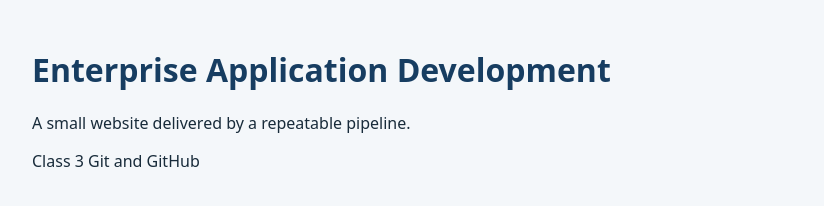
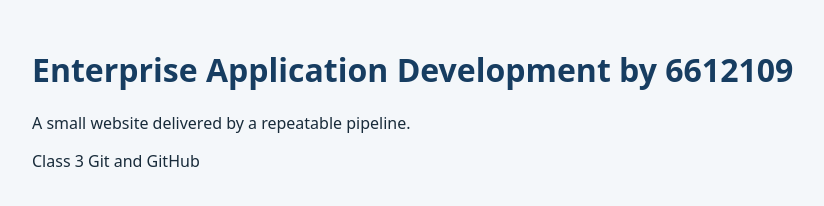
Before and after one commit to WileE-Coyote2003/EAD-website-delivery-starter, a plain HTML site: page src/index.html in a window 1280 px wide. Shown: the whole page, without its empty margins (208-1032 px from the left). Drawn offline with Linux system fonts and the light colour scheme.

Commit message:
Update homepage heading with student ID

```diff
--- a/src/index.html
+++ b/src/index.html
@@ -8,7 +8,7 @@
 </head>
 <body>
   <main>
-    <h1>Enterprise Application Development</h1>
+    <h1>Enterprise Application Development by 6612109</h1>
     <p id="message">A small website delivered by a repeatable pipeline.</p>
     <p>Class 3 Git and GitHub</p>
     <!-- <p>just for testing</p> -->
```
